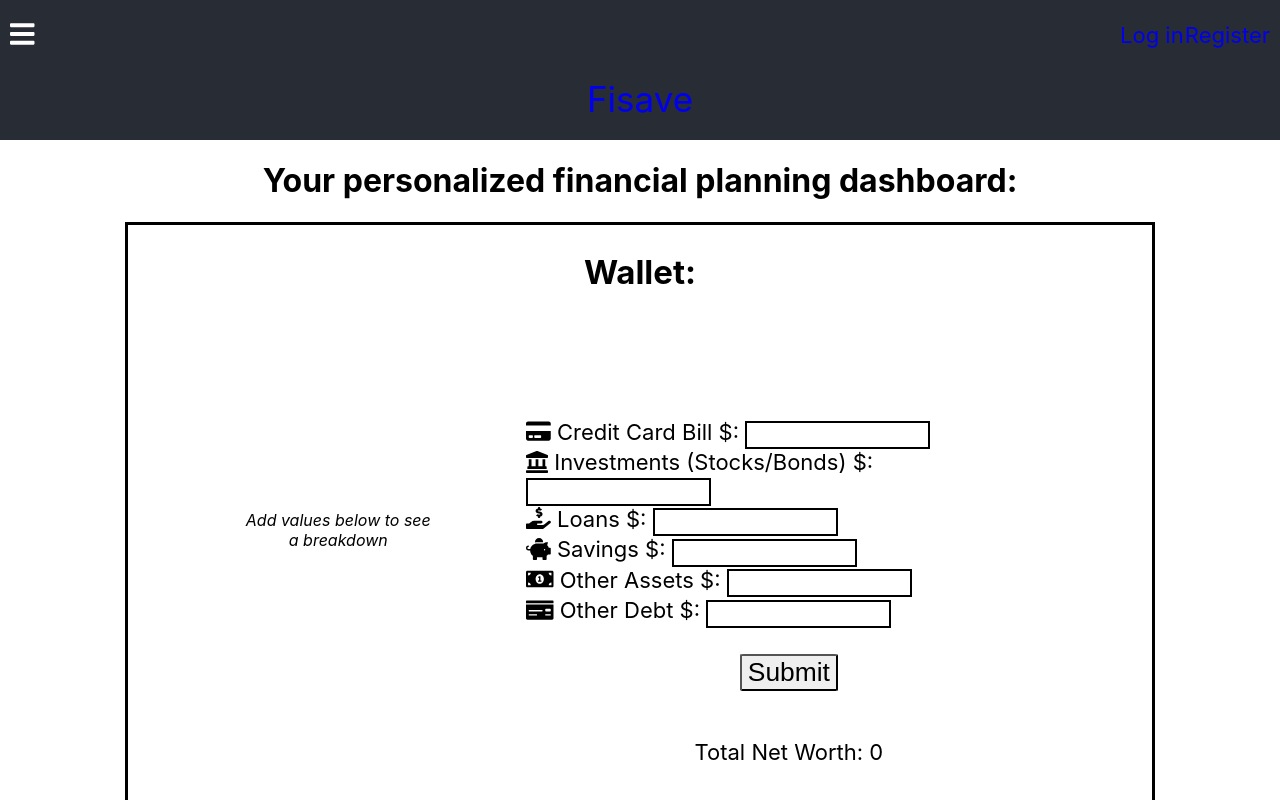
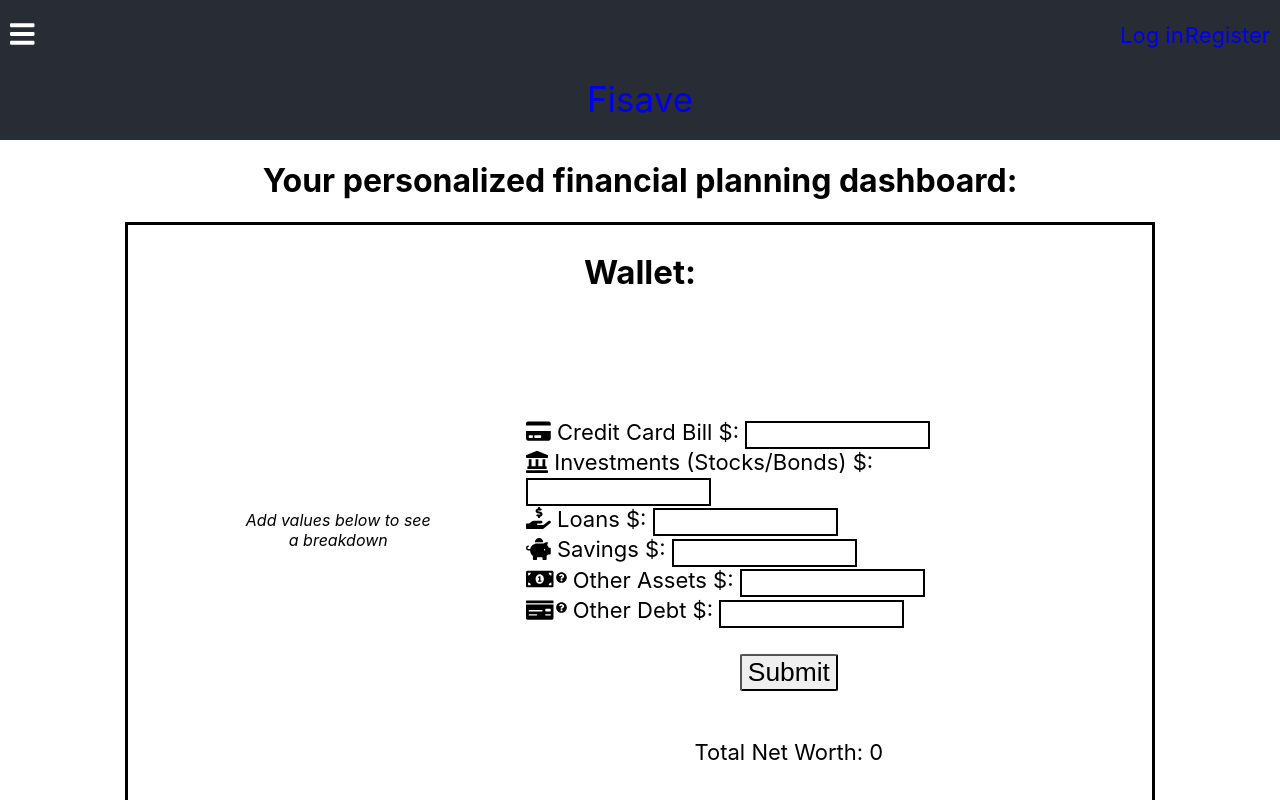
Before and after one commit to tgronski/networth-client, a React (Create React App) app: page /networth in a window 1280 px wide. Shown: the top 800 px of the page. Built offline with nearby package versions, Linux system fonts and the light colour scheme.

Commit message:
Addresses user feedback, adds explanation of assets vs debts

```diff
--- a/src/Networth/Networth.css
+++ b/src/Networth/Networth.css
@@ -97,8 +97,20 @@
 .lineChartSvg{
     border: black solid 5px
 }
-
-
+#description{
+    height: 20px;
+    z-index: 1;
+    margin-top:-20px;
+    position: absolute;
+    color: red;
+    padding: 2px;
+    font-size: 10px;
+}
+.help{
+    font-size: 11px;
+    margin-left: 2px;
+    margin-bottom:6px;
+}
 .linechart_path {
     stroke-width: 3;
     fill: none;
--- a/src/Networth/Networth.js
+++ b/src/Networth/Networth.js
@@ -2,7 +2,7 @@ import React, {Component} from 'react';
 import './Networth.css'
 import NetworthPie from './NetworthPie';
 import GoalsForm from './Goals/GoalsForm'
-import { faCreditCard, faLandmark, faHandHoldingUsd, faPiggyBank, faMoneyBillAlt, faMoneyCheck} from '@fortawesome/free-solid-svg-icons'
+import { faCreditCard, faLandmark, faHandHoldingUsd, faPiggyBank, faMoneyBillAlt, faMoneyCheck, faQuestionCircle} from '@fortawesome/free-solid-svg-icons'
 import { FontAwesomeIcon } from '@fortawesome/react-fontawesome';
 import Overtime from "./Overtime"
 import Resources from './Resources'
@@ -26,7 +26,8 @@ export default class Networth extends Component {
         resources: null,
         networth: false,
         error: '',
-        id:0
+        id:0,
+        showDescription:false
     }
   }
   static contextType = ApiContext
@@ -91,6 +92,18 @@ export default class Networth extends Component {
     this.setState({networth: false,otherDebt: value})
   }
 
+  handleOtherDescription=(e)=>{
+    e.preventDefault();
+    if(this.state.showDescription===false){
+      this.setState({showDescription: true})
+      }
+      else this.setState({showDescription: false})
+
+  }
+  handleOtherDescriptionDrop=(e)=>{
+    e.preventDefault();
+     this.setState({showDescription: false})
+  }
 
   handleSubmit(e){
     e.preventDefault();
@@ -154,12 +167,17 @@ export default class Networth extends Component {
           <label htmlFor='Savings'><FontAwesomeIcon icon={faPiggyBank }/>{' '}Savings $: {' '}</label>
           <input type='number' className='input' onChange={e=>this.handleSavings(e)}></input>
           <br/>
-          <label htmlFor='Savings'><FontAwesomeIcon icon={faMoneyBillAlt }/>{' '}Other Assets $: {' '}</label>
-          <input type='number' className='input' onChange={e=>this.handleOtherAssets(e)}></input>
+          <label htmlFor='Savings'><FontAwesomeIcon icon={faMoneyBillAlt }/><FontAwesomeIcon icon={faQuestionCircle} className="help" onMouseEnter={e=>this.handleOtherDescription(e)} onMouseLeave={e=>this.handleOtherDescriptionDrop(e)}/>{' '}Other Assets $: {' '}</label>
+          <input type='number' className='input'  onChange={e=>this.handleOtherAssets(e)}></input>
           <br/>
-          <label htmlFor='Savings'><FontAwesomeIcon icon={faMoneyCheck }/>{' '}Other Debt $: {' '}</label>
-          <input type='number' className='input' onChange={e=>this.handleOtherDebt(e)}></input>
+          <label htmlFor='Savings'><FontAwesomeIcon  icon={faMoneyCheck }/><FontAwesomeIcon icon={faQuestionCircle} className="help" onMouseEnter={e=>this.handleOtherDescription(e)} onMouseLeave={e=>this.handleOtherDescriptionDrop(e)}/>{' '}Other Debt $: {' '}</label>
+          <input type='number' className='input'   onChange={e=>this.handleOtherDebt(e)}></input>
           <br/><br/>
+          {this.state.showDescription
+            ?( <div id='description'>Assets indicate that they earn value over time, while debts lose value OR need to be paid back over time.</div>)
+            :(null
+            )
+          }
           <div className="WalletTitle">
           <button type="submit" className='submitButton' onClick={e=>this.handleSubmit(e)}>Submit</button>
           <br/>
@@ -173,6 +191,8 @@ export default class Networth extends Component {
 
         </div>
       </div>
+
+
     <Resources resources={this.state.resources}/>
     <div className="chart">
     <Overtime entries={this.context.entries}/>
```
